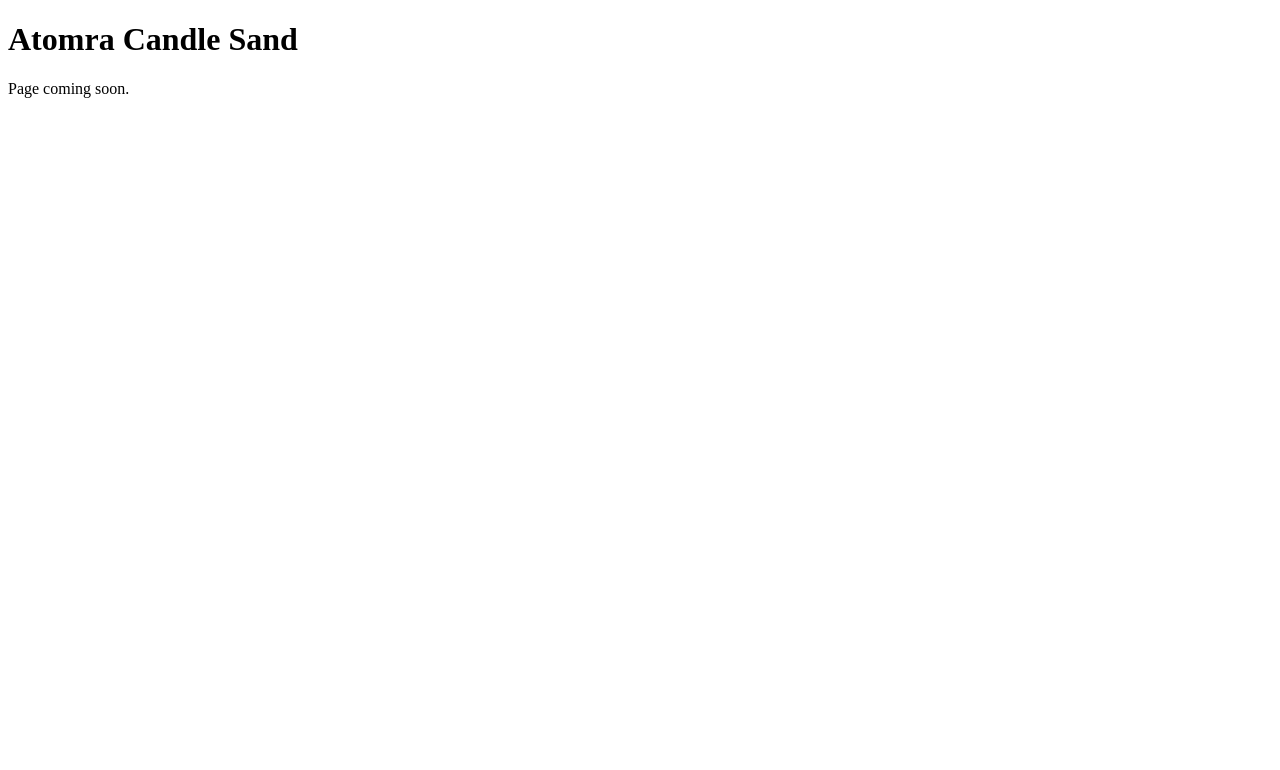
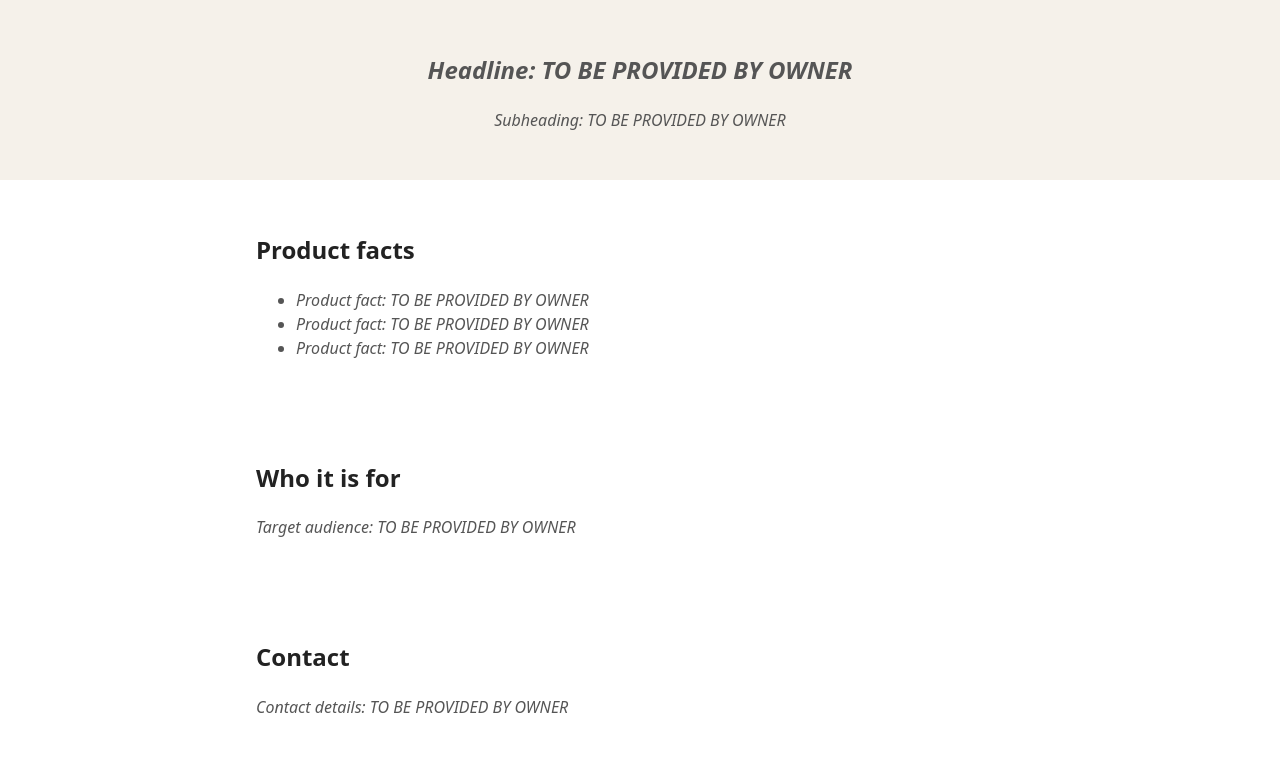
Before and after one commit to vykintaslisauskas/atomra-offer, a plain HTML site: page docs/index.html in a window 1280 px wide. Drawn offline with Linux system fonts and the light colour scheme.

Commit message:
Build Atomra Candle Sand B2B wholesale offer page template with owner placeholders

```diff
--- a/docs/index.html
+++ b/docs/index.html
@@ -3,10 +3,39 @@
 <head>
 <meta charset="utf-8">
 <meta name="viewport" content="width=device-width, initial-scale=1">
-<title>Atomra Candle Sand</title>
+<title>Atomra Candle Sand – Wholesale Offer</title>
+<style>
+  body { margin: 0; font-family: system-ui, sans-serif; line-height: 1.5; color: #222; }
+  section { max-width: 48rem; margin: 0 auto; padding: 2rem 1rem; }
+  #hero { text-align: center; background: #f5f1ea; max-width: none; }
+  .placeholder { font-style: italic; color: #555; }
+</style>
 </head>
 <body>
-<h1>Atomra Candle Sand</h1>
-<p>Page coming soon.</p>
+<main>
+  <section id="hero">
+    <h1 class="placeholder">Headline: TO BE PROVIDED BY OWNER</h1>
+    <p class="placeholder">Subheading: TO BE PROVIDED BY OWNER</p>
+  </section>
+
+  <section id="product-facts">
+    <h2>Product facts</h2>
+    <ul>
+      <li class="placeholder">Product fact: TO BE PROVIDED BY OWNER</li>
+      <li class="placeholder">Product fact: TO BE PROVIDED BY OWNER</li>
+      <li class="placeholder">Product fact: TO BE PROVIDED BY OWNER</li>
+    </ul>
+  </section>
+
+  <section id="audience">
+    <h2>Who it is for</h2>
+    <p class="placeholder">Target audience: TO BE PROVIDED BY OWNER</p>
+  </section>
+
+  <section id="contact">
+    <h2>Contact</h2>
+    <p class="placeholder">Contact details: TO BE PROVIDED BY OWNER</p>
+  </section>
+</main>
 </body>
 </html>
```
